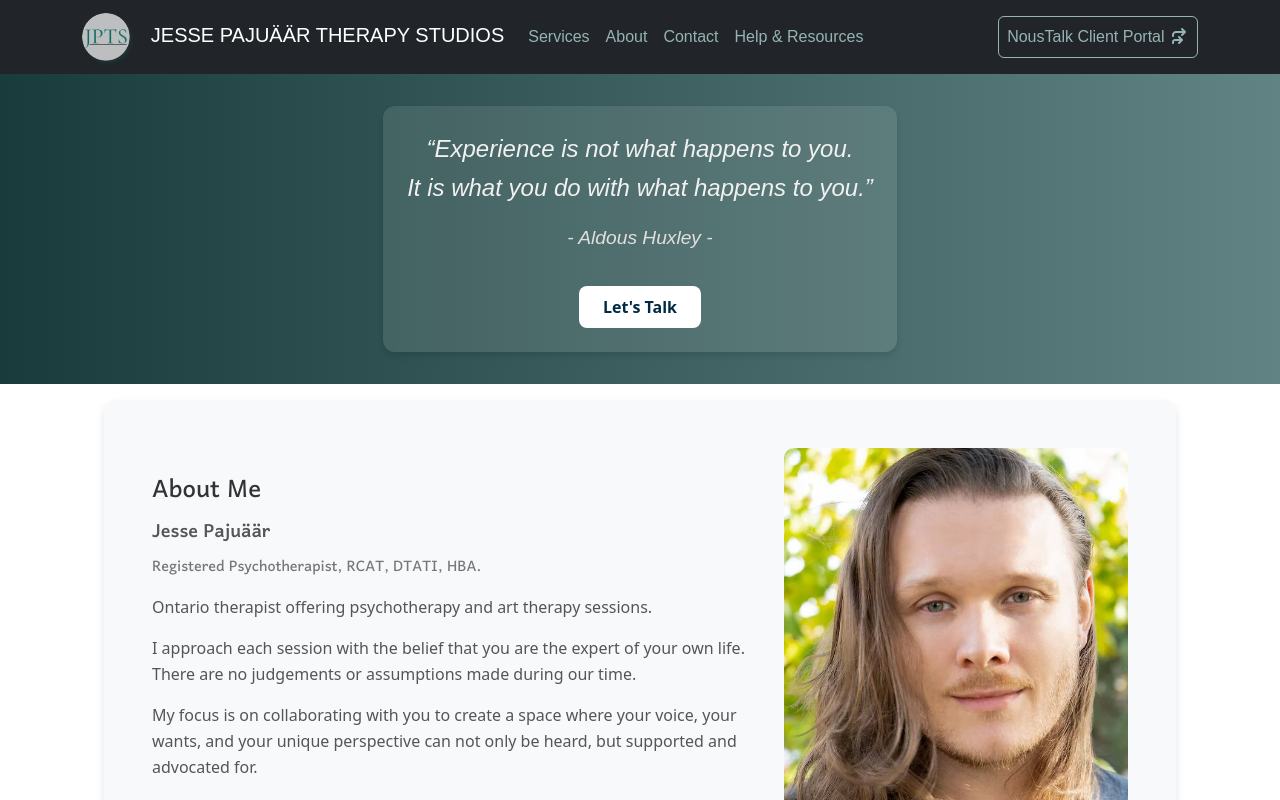
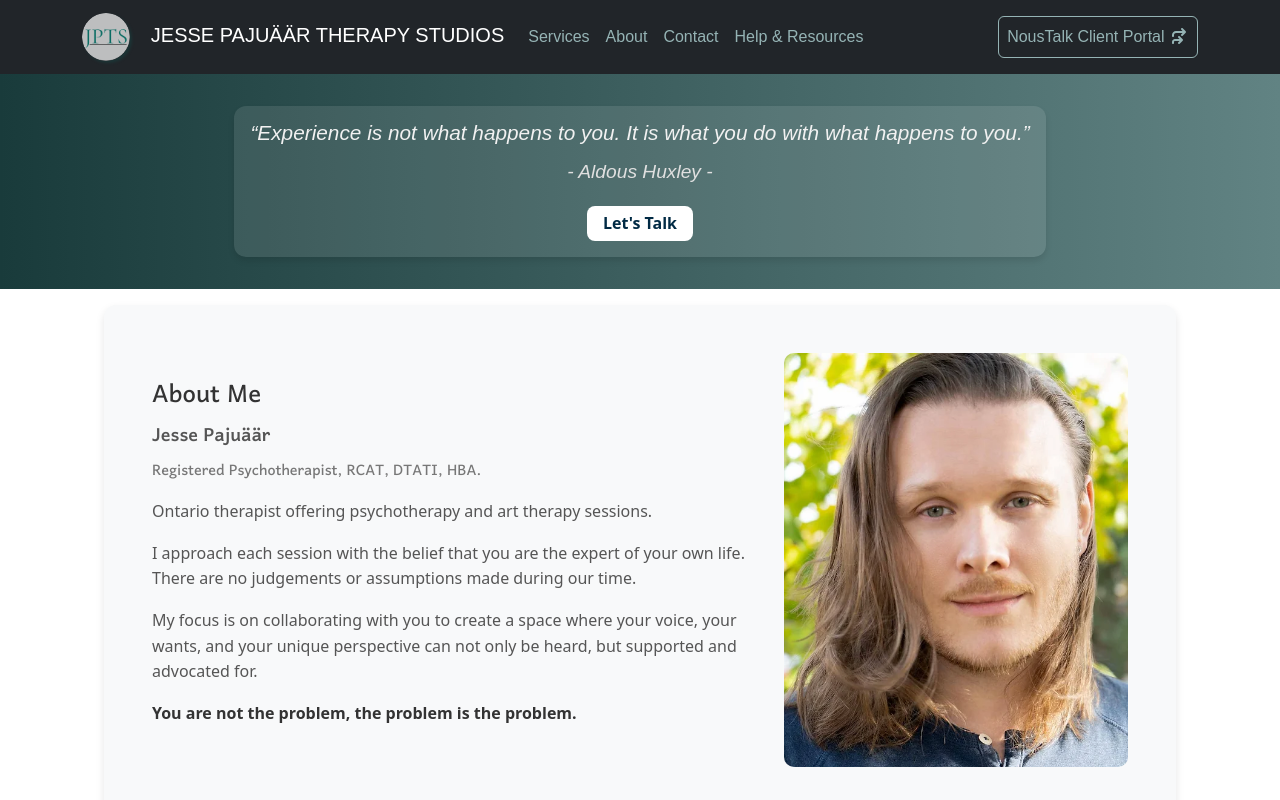
Before and after one commit to danispinxo/jesse-site, a Next.js app: page / in a window 1280 px wide. Shown: the top 800 px of the page. Built offline with nearby package versions, Linux system fonts and the light colour scheme; a web font is replaced by a local one.

Commit message:
change quotation block

```diff
--- a/src/app/page.jsx
+++ b/src/app/page.jsx
@@ -15,8 +15,8 @@ export default function HomePage() {
         <div className="quotation-container">
           <blockquote className="quotation">
             <p>
-              &#8220;Experience is not what happens to you. <br /> It is what
-              you do with what happens to you.&#8221;
+              &#8220;Experience is not what happens to you. It is what you do
+              with what happens to you.&#8221;
             </p>
             <footer className="quotation-author">- Aldous Huxley -</footer>
           </blockquote>
--- a/src/app/styles/styles.scss
+++ b/src/app/styles/styles.scss
@@ -97,8 +97,8 @@ main {
   text-align: center;
 
   .quotation-container {
-    max-width: 600px;
-    padding: 1.5rem;
+    max-width: 1000px;
+    padding: 1rem;
     background: rgba(255, 255, 255, 0.1);
     border-radius: 12px;
     box-shadow: 0 4px 6px rgba(0, 0, 0, 0.1);
@@ -107,9 +107,8 @@ main {
   .quotation {
     font-family: variables.$sub2-font;
     font-style: italic;
-    font-size: 1.5rem;
-    line-height: 1.6;
-    margin-bottom: 1rem;
+    font-size: 1.3rem;
+    line-height: 1.1;
     color: #f1f1f1;
 
     @include variables.xs {
@@ -126,8 +125,8 @@ main {
   }
 
   .talk-btn {
-    margin-top: 1rem;
-    padding: 0.75rem 1.5rem;
+    margin-top: 0.5rem;
+    padding: 0.5rem 1rem;
     background-color: #ffffff;
     color: variables.$very-dark-blue;
     border: none;
```
